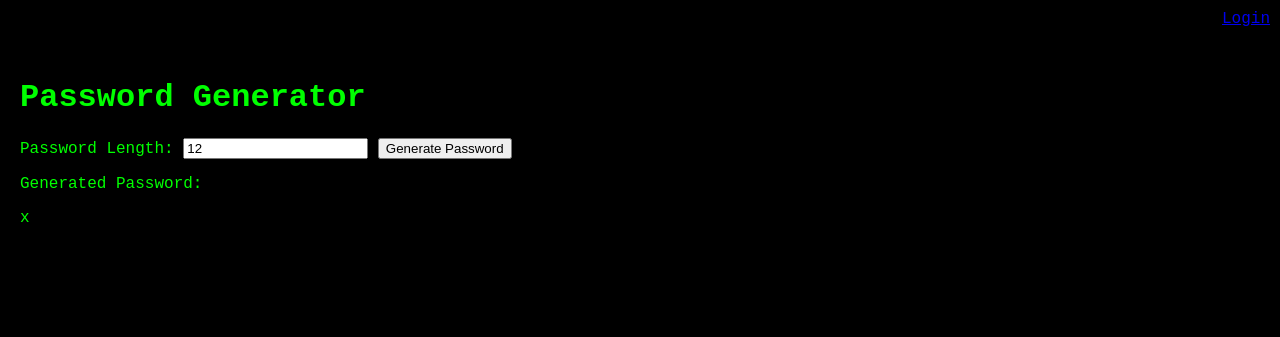
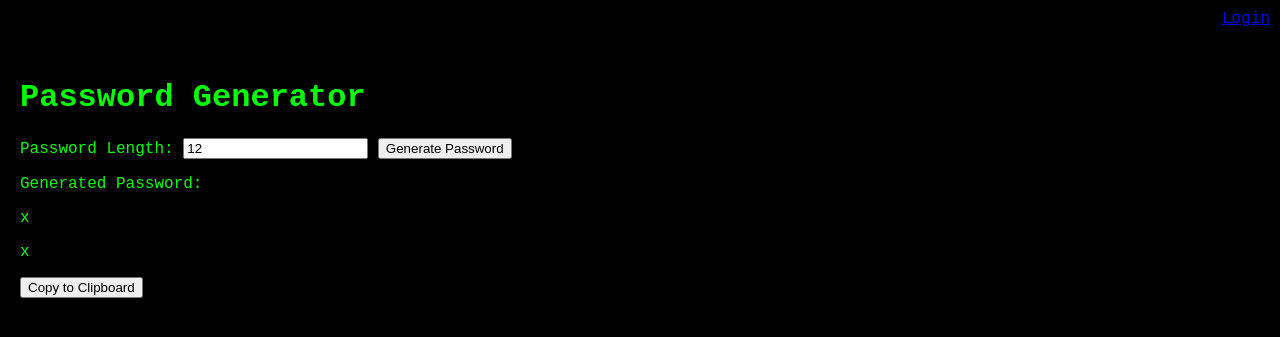
Before and after one commit to omarmalas/PM, a Flask app: template templates/generate_password.html in a window 1280 px wide. Shown: the part 38-375 px from the top of the page. Run offline with Flask 3, Linux system fonts and the light colour scheme; the template is opened without the code that fills it: most values are stand-ins (such as "Sample title", 1, 10 or a date in 2020).

Commit message:
Update generate_password.html

```diff
--- a/templates/generate_password.html
+++ b/templates/generate_password.html
@@ -1,54 +1,66 @@
 {% extends 'layout.html' %}
 
 {% block content %}
+    <div class="password-generator-section">
         <h1>Password Generator</h1>
 
-    <form action="/generate_password" method="post">
+        <form action="/generate_password" method="post" class="password-form">
             <label for="password_length">Password Length:</label>
             <input type="number" name="password_length" value="12" min="8" required>
-        <button type="submit">Generate Password</button>
+            <button type="submit" class="generate-button">Generate Password</button>
         </form>
 
 {% if generated_password %}
-        <div>
+    <div class="generated-password-section">
         <p>Generated Password:</p>
-            <p id="generatedPassword">{{ generated_password }}</p>
+        <p class="generated-password" id="generatedPassword">{{ generated_password }}</p>
+    </div>
+
+{% if generated_password %}
+    <div class="generated-password-section">
+        <p class="generated-password" id="generatedPassword">{{ generated_password }}</p>
+        <button id="copyToClipboardButton">Copy to Clipboard</button>
     </div>
 
     <script>
-const letters = "ABCDEFGHIJKLMNOPQRSTUVWXYZ";
         const generatedPasswordElement = document.getElementById('generatedPassword');
-let originalText = generatedPasswordElement.innerText;
-
+        const copyToClipboardButton = document.getElementById('copyToClipboardButton');
+        const originalText = '{{ generated_password }}';
         let interval = null;
 
-generatedPasswordElement.onmouseover = event => {
-    let iteration = 0;
+        copyToClipboardButton.addEventListener('click', () => {
+            const textarea = document.createElement('textarea');
+            textarea.value = generatedPasswordElement.innerText;
+            document.body.appendChild(textarea);
+            textarea.select();
+            document.execCommand('copy');
+            document.body.removeChild(textarea);
+            alert('Password copied to clipboard!');
+        });
 
+        generatedPasswordElement.onmouseover = () => {
             clearInterval(interval);
 
             interval = setInterval(() => {
-        generatedPasswordElement.innerText = generatedPasswordElement.innerText
-            .split("")
+                let newText = generatedPasswordElement.innerText
+                    .split('')
                     .map((letter, index) => {
-                if (index < iteration) {
-                    return generatedPasswordElement.dataset.value[index];
+                        if (Math.random() > 0.5) {
+                            const randomLetter = String.fromCharCode(65 + Math.floor(Math.random() * 26));
+                            return randomLetter;
+                        } else {
+                            return letter;  // Keep the original letter
                         }
+                    })
+                    .join('');
 
-                return letters[Math.floor(Math.random() * 26)];
-            })
-            .join("");
-
-        if (iteration >= generatedPasswordElement.dataset.value.length) {
-            clearInterval(interval);
-        }
-
-        iteration += 1 / 3;
+                generatedPasswordElement.innerText = newText;
             }, 30);
-}
+        };
 
         generatedPasswordElement.onmouseout = () => {
             clearInterval(interval);
+
             let currentIndex = 0;
 
             interval = setInterval(() => {
@@ -58,8 +70,11 @@ generatedPasswordElement.onmouseout = () => {
                     generatedPasswordElement.innerText = originalText.substring(0, currentIndex + 1);
                     currentIndex += 1;
                 }
-    }, 100); // Adjust the interval duration for slower revert
-}
+            }, 100);
+        };
     </script>
 {% endif %}
+{% endif %}
+
+    </div>
 {% endblock %}
```
Lines whose indentation alone changed are shown as unchanged.
